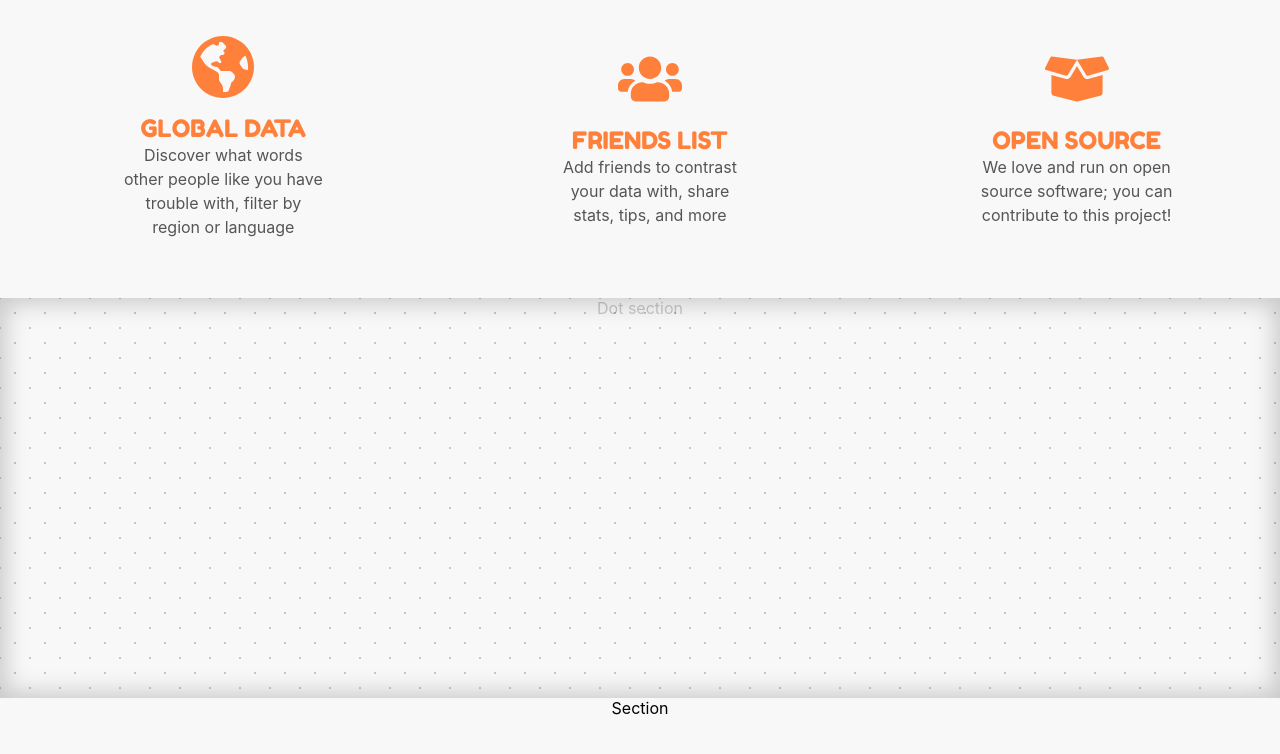
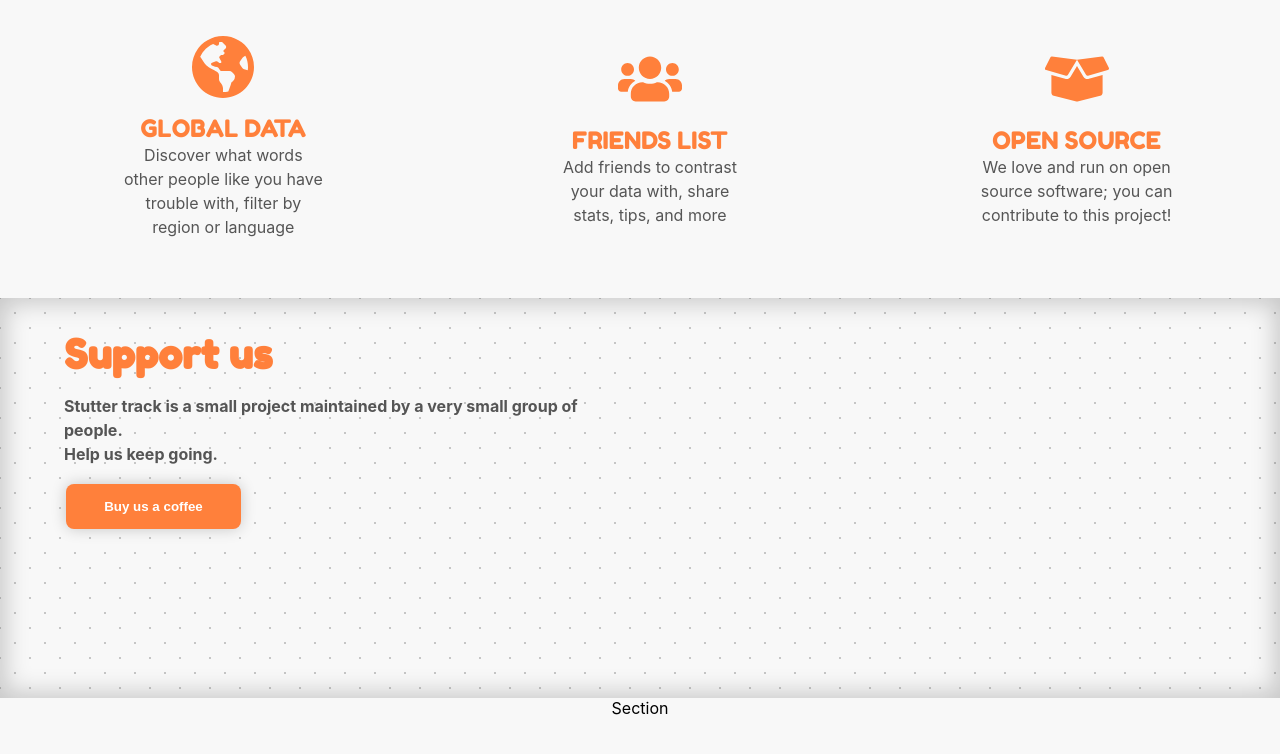
Before and after one commit to alfremedpal/Stutter-Track-Landing, a React (Create React App) app: page / in a window 1280 px wide. Shown: the part 1221-1975 px from the top of the page. Built offline with nearby package versions, Linux system fonts and the light colour scheme.

Commit message:
Support us

```diff
--- /dev/null
+++ b/src/components/Button/Button.js
@@ -0,0 +1,15 @@
+import React from 'react'
+
+import classes from './Button.module.css'
+export default function Button(props) {
+
+    return(
+        <button
+            className={classes.button}
+            onClick={props.onClick}
+            style={props.style}
+        >
+            {props.children}
+        </button>
+    )
+}
--- /dev/null
+++ b/src/components/Button/Button.module.css
@@ -0,0 +1,19 @@
+.button {
+    box-sizing: border-box;
+    height: 45px;
+    margin: 2px;
+    border: none;
+    border-radius: 8px;
+    padding: 5px;
+    box-shadow: 0px 0px 15px 0px rgba(0, 0, 0, 0.2);
+    width: 85%;
+    background-color: #ff803b;
+    color: white;
+    cursor: pointer;
+    font-weight: bold;
+    transition: all ease 0.3s;
+}
+
+.button:hover {
+    background-color: rgb(218, 122, 70);
+}
--- a/src/components/Features/Features.js
+++ b/src/components/Features/Features.js
@@ -1,5 +1,5 @@
 import React from 'react'
-import { FaFont, FaTags, FaChartPie, FaGlobeAmericas, FaUsers, FaBoxOpen, FaHeart } from 'react-icons/fa'
+import { FaFont, FaTags, FaChartPie, FaGlobeAmericas, FaUsers, FaBoxOpen } from 'react-icons/fa'
 
 import classes from './Features.module.css'
 
--- a/src/pages/Home/Home.js
+++ b/src/pages/Home/Home.js
@@ -2,6 +2,7 @@ import React from 'react'
 
 import Features from '../../components/Features/Features'
 import MailInput from '../../components/MailInput/MailInput'
+import Button from '../../components/Button/Button'
 import classes from './Home.module.css'
 
 export default function Home() {
@@ -26,7 +27,18 @@ export default function Home() {
                 <Features />
             </div>
             <div className={[classes.dotSection, "pattern-cross-dots-lg"].join(' ')}>
-                Dot section
+            <div className={classes.title}>
+                <h1>Support us</h1>
+                <p>
+                    Stutter track is a small project maintained by a very small group of people. <br />
+                    Help us keep going.
+                </p>
+                <Button
+                    style={{width:'175px'}}
+                >
+                    Buy us a coffee
+                </Button>
+            </div>
             </div>
             <div className={classes.section}>
                 Section
```
